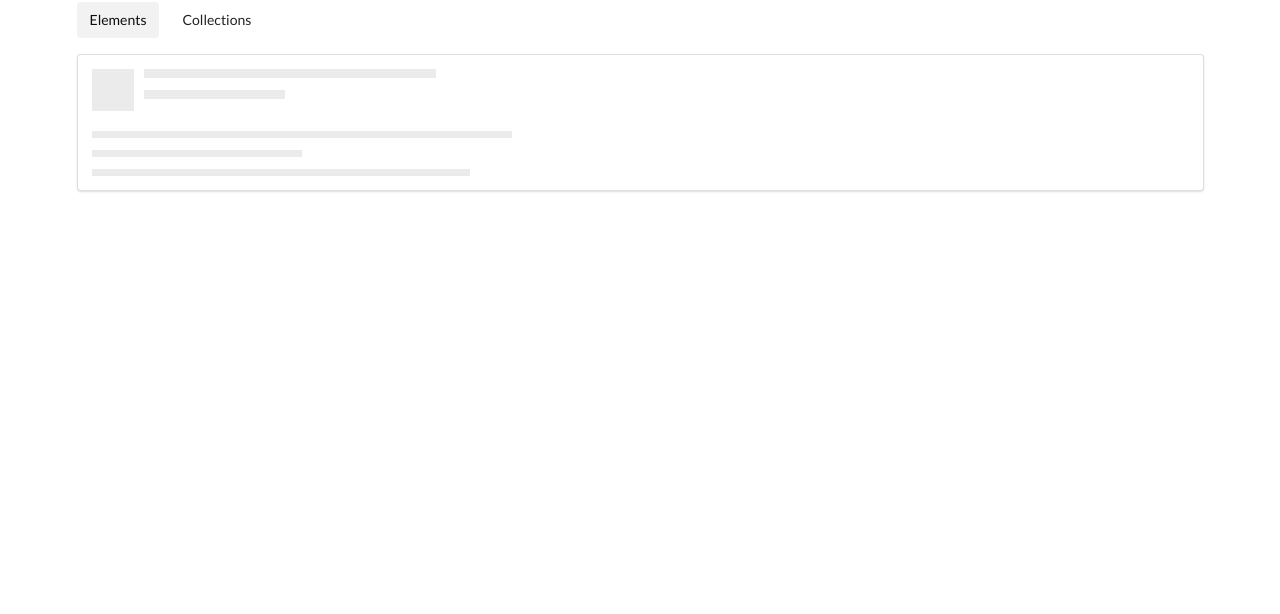
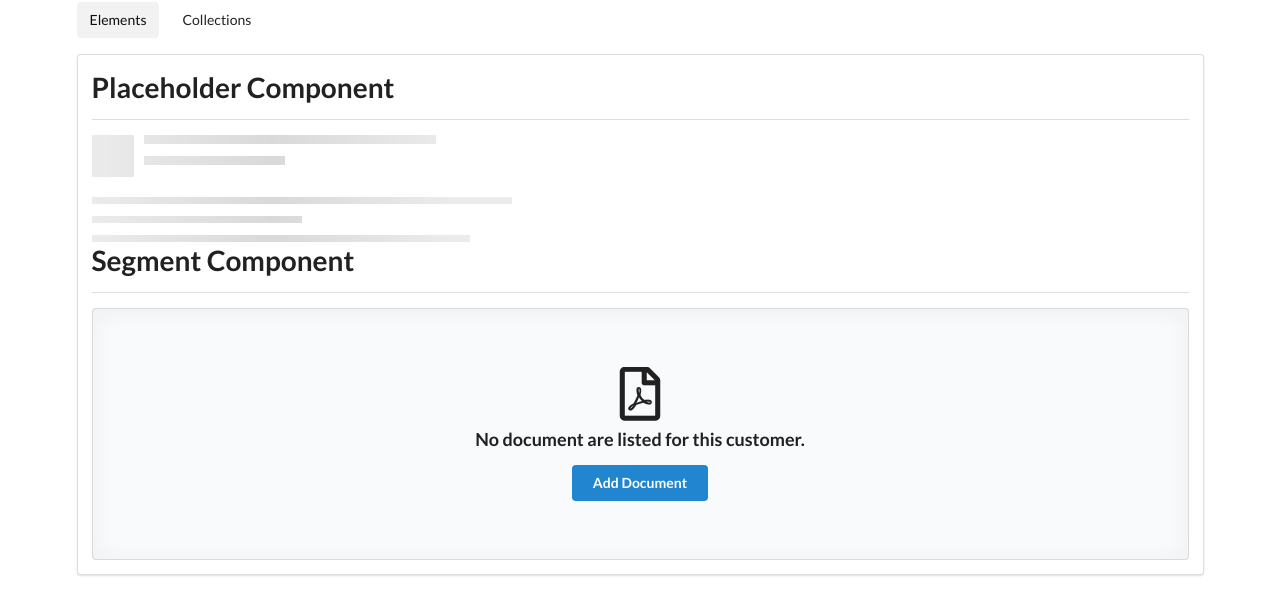
Before and after one commit to Deadras14/comps, an Angular app: page /elements in a window 1280 px wide. Shown: the top 614 px of the page. Built offline with nearby package versions, Linux system fonts and the light colour scheme.

Commit message:
Create a Segment Component

```diff
--- a/src/app/elements/elements-home/elements-home.component.html
+++ b/src/app/elements/elements-home/elements-home.component.html
@@ -1 +1,10 @@
+<app-divider>
+  Placeholder Component
+</app-divider>
 <app-placeholder [header]="true"></app-placeholder>
+
+<app-divider>
+  Segment Component
+</app-divider>
+
+<app-segment></app-segment>
--- /dev/null
+++ b/src/app/elements/segment/segment.component.html
@@ -0,0 +1,9 @@
+<div class="ui placeholder segment">
+  <div class="ui icon header">
+    <i class="pdf file outline icon "></i>
+    No document are listed for this customer.
+  </div>
+  <button class="ui primary button">
+    Add Document
+    </button>
+</div>
--- /dev/null
+++ b/src/app/elements/segment/segment.component.ts
@@ -0,0 +1,15 @@
+import { Component, OnInit } from '@angular/core';
+
+@Component({
+  selector: 'app-segment',
+  templateUrl: './segment.component.html',
+  styleUrls: ['./segment.component.css']
+})
+export class SegmentComponent implements OnInit {
+
+  constructor() { }
+
+  ngOnInit(): void {
+  }
+
+}
--- /dev/null
+++ b/src/app/shared/divider/divider.component.html
@@ -0,0 +1,4 @@
+<h1>
+  <ng-content></ng-content>
+</h1>
+<div class="ui divider"></div>
--- /dev/null
+++ b/src/app/shared/divider/divider.component.ts
@@ -0,0 +1,15 @@
+import { Component, OnInit } from '@angular/core';
+
+@Component({
+  selector: 'app-divider',
+  templateUrl: './divider.component.html',
+  styleUrls: ['./divider.component.css']
+})
+export class DividerComponent implements OnInit {
+
+  constructor() { }
+
+  ngOnInit(): void {
+  }
+
+}
```
Also changed, not shown: src/app/elements/elements.module.ts (+7 -2 lines), src/app/shared/shared.module.ts (added, +16 -0 lines), src/app/elements/segment/segment.component.css (added), src/app/shared/divider/divider.component.css (added), 2 other files (tests, documents, lock files or other folders).
